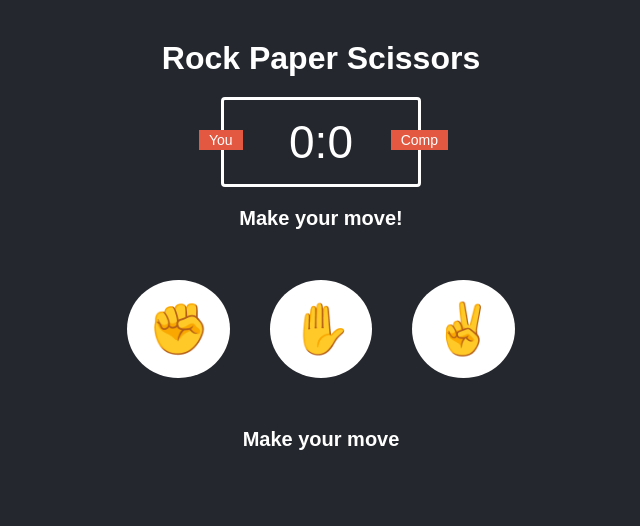
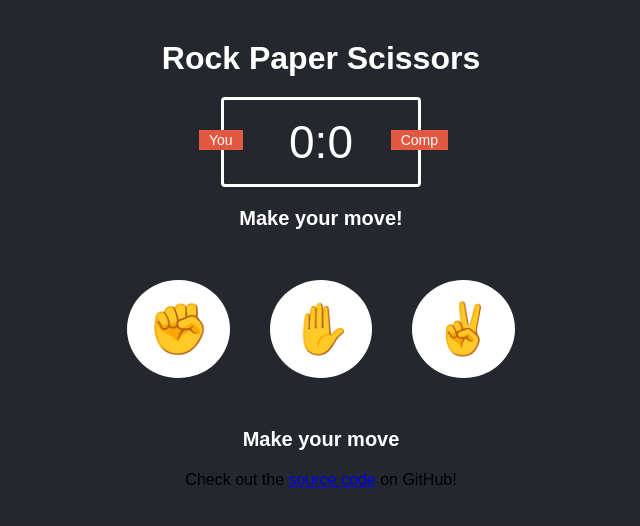
Before and after one commit to DevjeeVismay/rock-paper-scissors-auto-deploy, a plain HTML site: page index.html in a window 1280 px wide. Shown: the whole page, without its empty margins (319-959 px from the left). Drawn offline with Linux system fonts and the light colour scheme.

Commit message:
Update index.html

```diff
--- a/index.html
+++ b/index.html
@@ -33,6 +33,10 @@
         </div>
 
         <p id="action-message">Make your move</p>
+
+        <footer>
+            <p>Check out the <a href="https://github.com/yourusername/rock-paper-scissors-game" target="_blank">source code</a> on GitHub!</p>
+        </footer>
     </div>
 
     <script src="app.js"></script>
```
